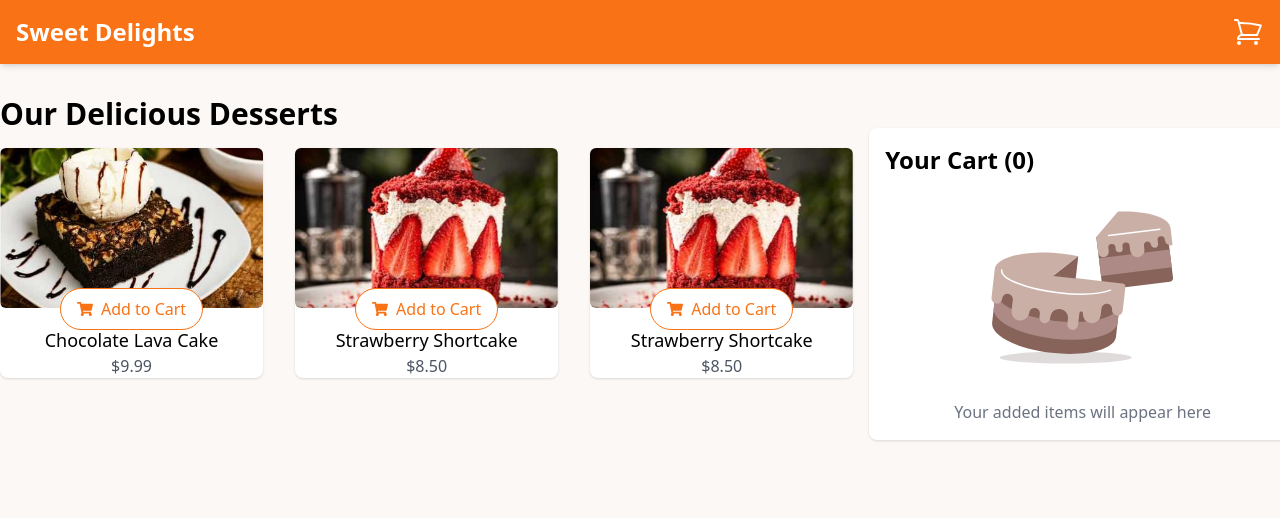
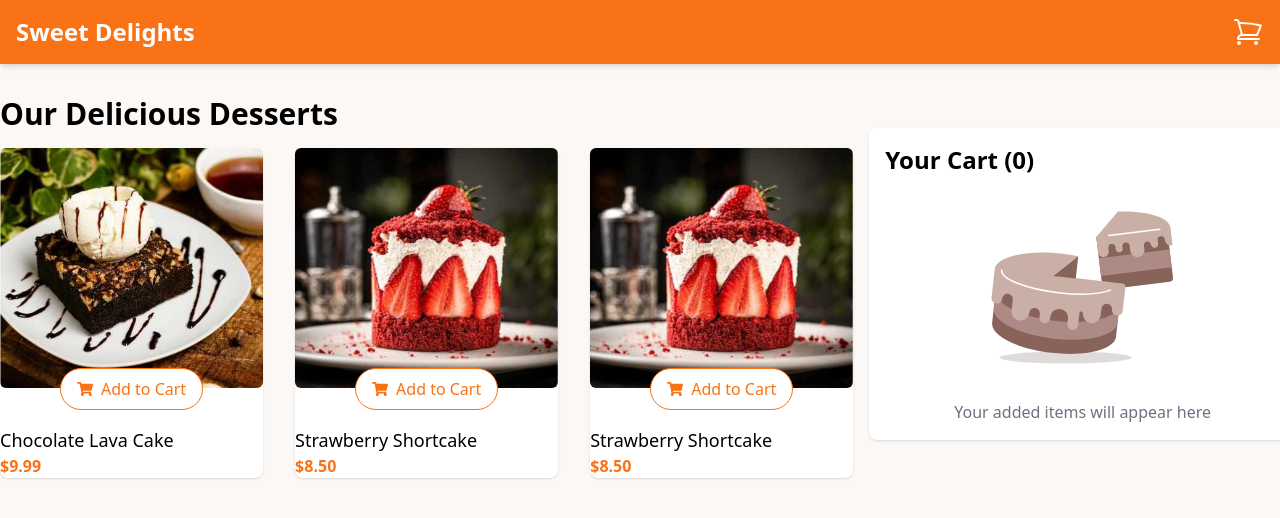
Before and after one commit to delfinjfb/product-list-cart-fem, a React (Create React App) app: page / in a window 1280 px wide. Shown: the top 518 px of the page. Built offline with nearby package versions, Linux system fonts and the light colour scheme.

Commit message:
DessertItem Style

```diff
--- a/src/components/DessertItem.jsx
+++ b/src/components/DessertItem.jsx
@@ -8,12 +8,15 @@ const DessertItem = ({dessert, onAddToCart}) => {
 			<img
 				src={dessert.image}
 				alt={dessert.name}
-				className="rounded-md w-full object-cover h-40"
+				className="rounded-md w-full object-cover h-60"
 			/>
 			<AddToCartButton onAddToCart={() => onAddToCart(dessert)} />
-			<div className="mt-4 w-full text-center">
+			<div className="mt-9 w-full ">
+				<h4 className="text-sm">{dessert.category}</h4>
 				<h3 className="text-lg font-medium">{dessert.name}</h3>
-				<p className="text-gray-600">${dessert.price.toFixed(2)}</p>
+				<p className="text-orange-500 font font-bold ">
+					${dessert.price.toFixed(2)}
+				</p>
 			</div>
 		</div>
 	);
```
